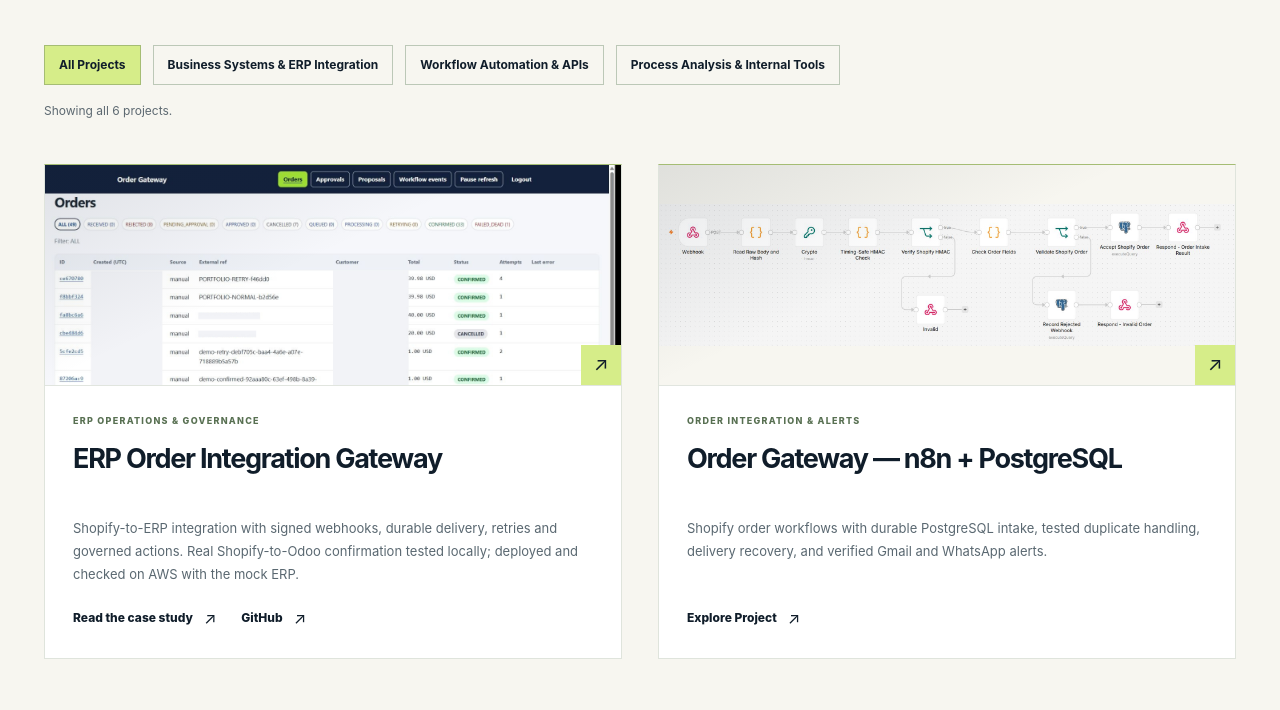
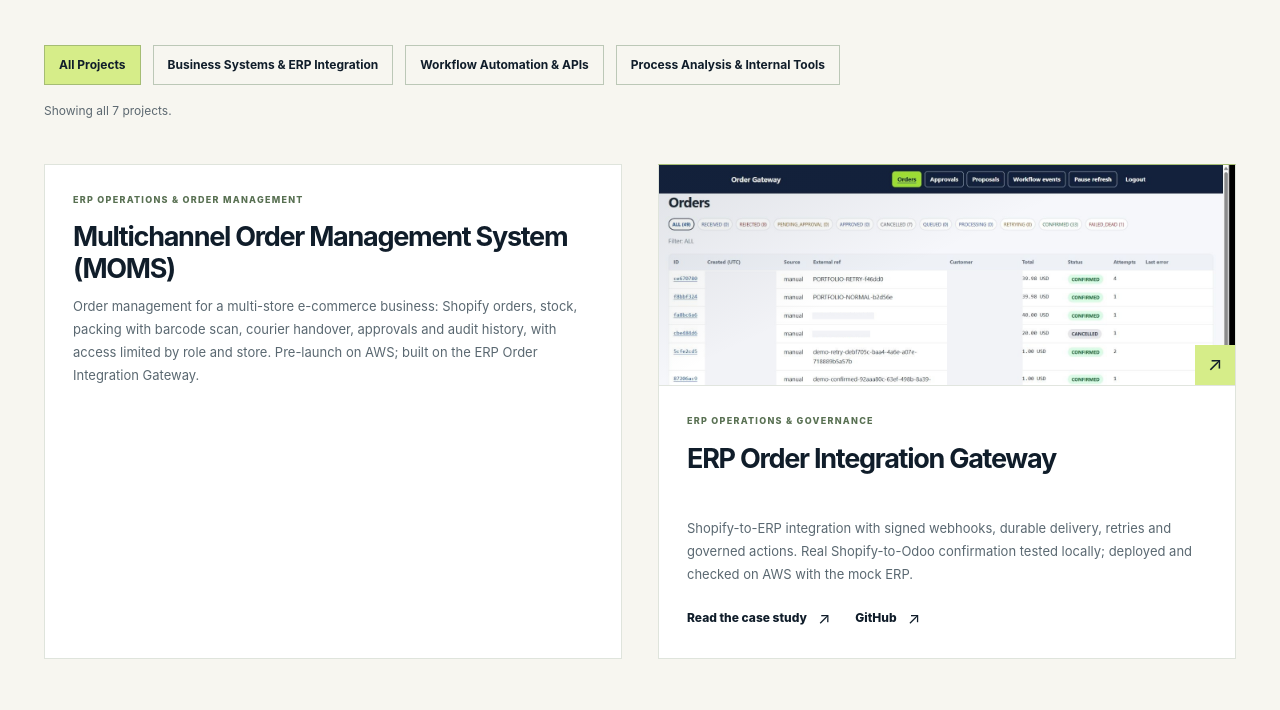
Before and after one commit to mediads786/ahsan-portfolio, a plain HTML site: page index.html in a window 1280 px wide. Shown: the part 1933-2643 px from the top of the page. Drawn offline with Linux system fonts and the light colour scheme.

Commit message:
Add MOMS card, update project count

```diff
--- a/index.html
+++ b/index.html
@@ -39,7 +39,7 @@
           <h1 id="hero-title">I understand how operations run,<br><em>and I build the systems that fit.</em></h1>
           <p class="hero-lead">I design workflow automation, internal tools, databases and integrations around how businesses actually operate. My 25+ years managing real operations means I understand the exceptions, approvals and people behind the process—not just the software.</p>
           <div class="hero-actions"><a class="button button-primary" href="#services">See what I offer <span aria-hidden="true">↗</span></a><a class="button button-outline" href="#contact">Discuss a project <span aria-hidden="true">↗</span></a></div>
-          <div class="hero-notes"><span><strong>25+ years</strong> in operations and management</span><span class="hero-notes-divider" aria-hidden="true"></span><span><strong>6 projects</strong> built around real operations</span></div>
+          <div class="hero-notes"><span><strong>25+ years</strong> in operations and management</span><span class="hero-notes-divider" aria-hidden="true"></span><span><strong>7 projects</strong> built around real operations</span></div>
         </div>
         <div class="hero-visual" aria-label="Services offered">
           <div class="visual-topline"><span><span class="visual-pulse"></span> SERVICES</span><span>PROJECT-BASED</span></div>
@@ -72,8 +72,12 @@
           <button type="button" data-filter="automation" aria-pressed="false">Workflow Automation &amp; APIs</button>
           <button type="button" data-filter="analysis" aria-pressed="false">Process Analysis &amp; Internal Tools</button>
         </div>
-        <p class="filter-result" aria-live="polite" aria-atomic="true">Showing all 6 projects.</p>
-        <div class="project-grid">
+        <p class="filter-result" aria-live="polite" aria-atomic="true">Showing all 7 projects.</p>
+        <div class="project-grid"> <article class="project-card" id="moms" data-categories="systems automation">
+
+<div class="project-content"><div class="project-meta"><span>ERP OPERATIONS &amp; ORDER MANAGEMENT</span></div><h3>Multichannel Order Management System (MOMS)</h3><p>Order management for a multi-store e-commerce business: Shopify orders, stock, packing with barcode scan, courier handover, approvals and audit history, with access limited by role and store. Pre-launch on AWS; built on the ERP Order Integration Gateway.</p></div>
+
+</article>
           <article class="project-card gateway-feature" id="order-gateway-api" data-categories="systems automation">
             <a aria-label="Read the ERP Order Integration Gateway case study" class="project-image gateway-image" href="order-gateway.html"><img src="assets/order-gateway-api-card.jpg" alt="Actual current Order Gateway API interface showing two synthetic orders confirmed, including recovery on attempt four; customer fields concealed." width="1440" height="900" loading="lazy"><span class="image-corner" aria-hidden="true">↗</span></a>
             <div class="project-content"><div class="project-meta"><span>ERP OPERATIONS &amp; GOVERNANCE</span></div><h3>ERP Order Integration Gateway</h3><p>Shopify-to-ERP integration with signed webhooks, durable delivery, retries and governed actions. Real Shopify-to-Odoo confirmation tested locally; deployed and checked on AWS with the mock ERP.</p><div class="project-links"><a href="order-gateway.html">Read the case study <span aria-hidden="true">↗</span></a><a href="https://github.com/mediads786/order-gateway" target="_blank" rel="noopener noreferrer">GitHub <span aria-hidden="true">↗</span></a></div></div>
```
